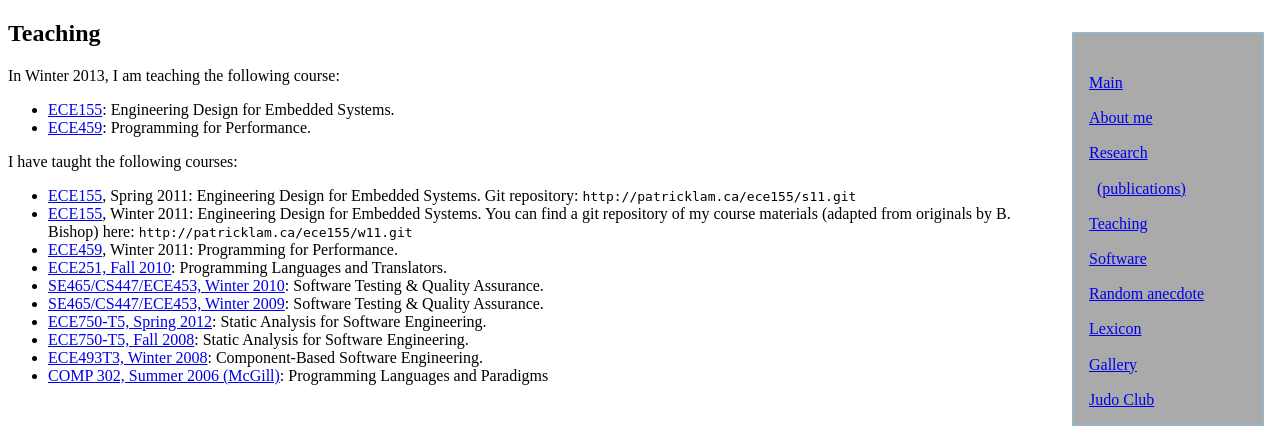
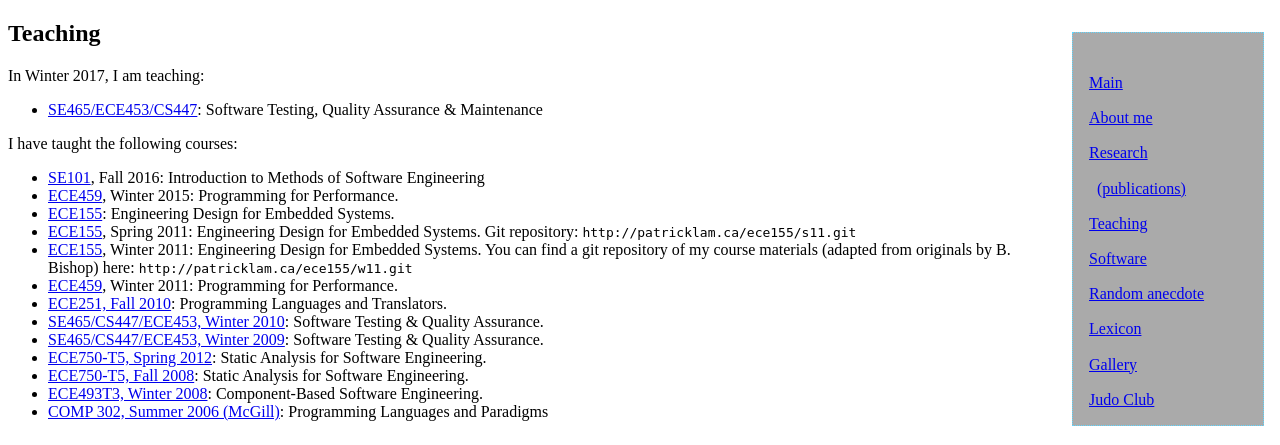
Before and after one commit to patricklam/plam.webpage, a PHP site: page /teaching/ in a window 1280 px wide. Shown: the part 190-635 px from the top of the page. Run offline with PHP 8.4, Linux system fonts and the light colour scheme.

Commit message:
update teaching

```diff
--- a/teaching/index.php
+++ b/teaching/index.php
@@ -18,16 +18,18 @@
 
 <h2>Teaching</h2>
 
-<p>In Winter 2013, I am teaching the following course: </p>
+<p>In Winter 2017, I am teaching: </p>
 
 <ul>
-<li> <a href="/ece155/">ECE155</a>: Engineering Design for Embedded Systems.</li>
-<li> <a href="/p4p/">ECE459</a>: Programming for Performance.</li>
+<li> <a href="/stqam">SE465/ECE453/CS447</a>: Software Testing, Quality Assurance &amp; Maintenance</li>
 </ul>
 
 <p> I have taught the following courses: </p>
 
 <ul>
+<li> <a href="https:///github.com/patricklam/se101-f16">SE101</a>, Fall 2016: Introduction to Methods of Software Engineering</li>
+<li> <a href="https:///github.com/patricklam/p4p-2015">ECE459</a>, Winter 2015: Programming for Performance.</li>
+<li> <a href="/ece155/">ECE155</a>: Engineering Design for Embedded Systems.</li>
 <li> <a href="ece155-s11.pdf">ECE155</a>, Spring 2011: Engineering Design for Embedded Systems. Git repository: <code>http://patricklam.ca/ece155/s11.git</code></li>
 <li> <a href="ece155-w11.pdf">ECE155</a>, Winter 2011: Engineering Design for Embedded Systems. You can find a git repository of my course materials (adapted from originals by B. Bishop) here: <code>http://patricklam.ca/ece155/w11.git</code></li>
 <li> <a href="/p4p/2011/">ECE459</a>, Winter 2011: Programming for Performance.</li>
```
